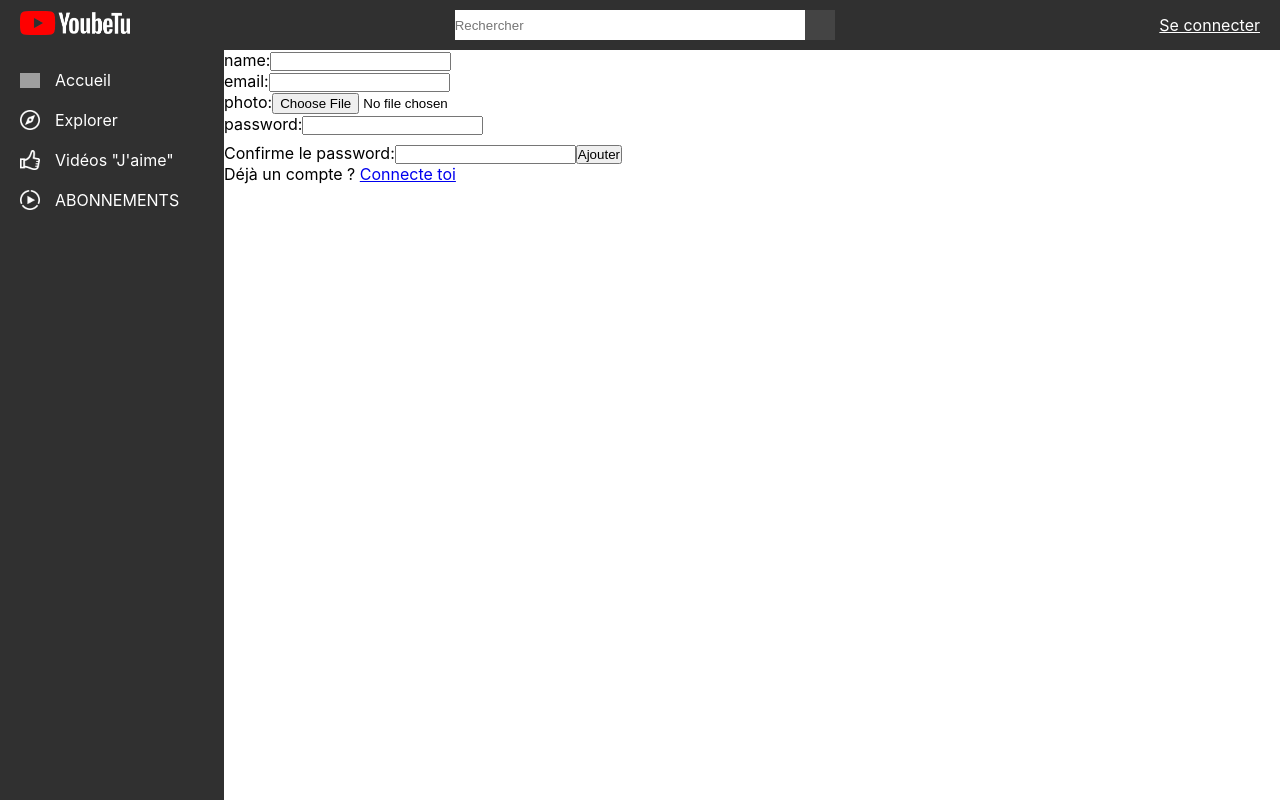
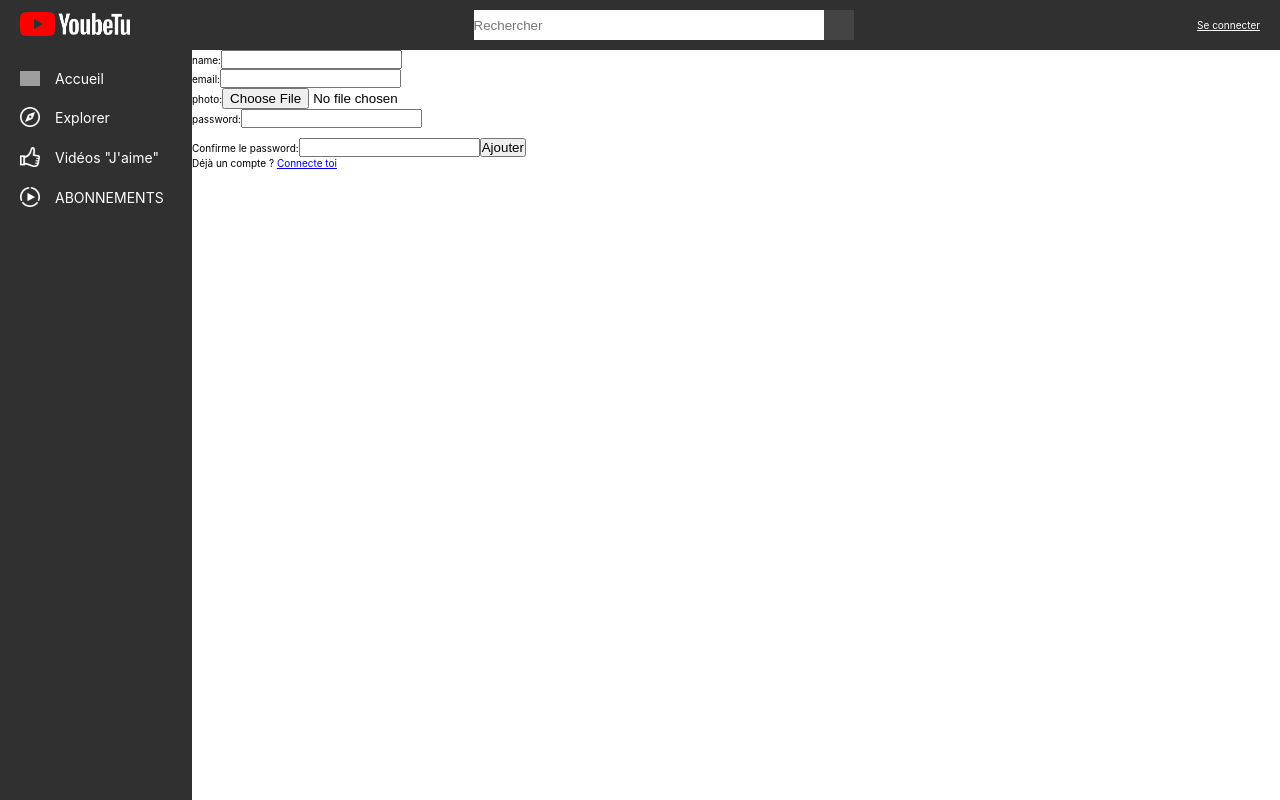
Before and after one commit to LeoPhilip33/youbetu-front, a React (Create React App) app: page /register in a window 1280 px wide. Built offline with nearby package versions, Linux system fonts and the light colour scheme; no server answers; grey boxes are pictures that could not be loaded.

Commit message:
:lipstick: add variables scss files and refactor code

```diff
--- a/src/App.css
+++ /dev/null
@@ -1,13 +0,0 @@
-*{
-    margin: 0;
-    padding: 0;
-    box-sizing: border-box;
-}
-
-.flex-container-navbar{
-    display: flex;
-}
-.container-app{
-    width: 100%;
-    height: calc(100vh - 50px);
-}
--- /dev/null
+++ b/src/App.scss
@@ -0,0 +1,35 @@
+@import './_variables.scss';
+
+*{
+    margin: 0;
+    padding: 0;
+    box-sizing: border-box;
+}
+
+html{
+    font-size: 62.5%;
+}
+
+
+body {
+    margin: 0;
+    font-family: -apple-system, BlinkMacSystemFont, 'Segoe UI', 'Roboto', 'Oxygen',
+      'Ubuntu', 'Cantarell', 'Fira Sans', 'Droid Sans', 'Helvetica Neue',
+      sans-serif;
+    -webkit-font-smoothing: antialiased;
+    -moz-osx-font-smoothing: grayscale;
+}
+
+code {
+    font-family: source-code-pro, Menlo, Monaco, Consolas, 'Courier New',
+        monospace;
+}
+
+
+.flex-container-navbar{
+    display: flex;
+}
+.container-app{
+    width: 100%;
+    height: calc(100vh - 50px);
+}
--- a/src/App.tsx
+++ b/src/App.tsx
@@ -1,4 +1,4 @@
-import './App.css'
+import './App.scss'
 import LateralNavbar from './components/LateralNavbar/LateralNavbar'
 import Navbar from './components/navbar/Navbar'
 import { BrowserRouter as Router, Route, Routes } from "react-router-dom"
--- /dev/null
+++ b/src/_variables.scss
@@ -0,0 +1 @@
+$navbar-width: 15%;
--- a/src/components/LateralNavbar/LateralNavbar.scss
+++ b/src/components/LateralNavbar/LateralNavbar.scss
@@ -1,3 +1,6 @@
+@import '../../_variables.scss';
+.container-lateral-navbar{
+
     .lateral-navbar{
         position: fixed;
         background-color: hsl(0, 0%, 18.82%);
@@ -5,15 +8,11 @@
         height: calc(100vh - 50px);
         top: 50px;
         left: 0;
-    width: 14rem;
-}
-.container-lateral-navbar{
-}
-.logo_lateral{
-    width: 20px;
-    margin-right: 15px;
-    height: fit-content;
-}
+        width: $navbar-width;
+
+        .text-decoration-none-link{
+            text-decoration: none;
+            color: white;
 
             .alignement-logo{
                 cursor: pointer;
@@ -21,14 +20,22 @@
                 align-items: center;
                 margin: 20px 20px;
                 transition: 0.2s;
-}
 
-.alignement-logo:hover{
+                &:hover{
                     transform: translateX(10px);
                     transition: 0.2s;
                 }
 
-.text-decoration-none-link{
-    text-decoration: none;
-    color: white;
+                .logo_lateral{
+                    width: 20px;
+                    margin-right: 15px;
+                    height: fit-content;
                 }
+
+                p{
+                    font-size: 1.4rem;
+                }
+            }
+        }
+    }
+}
--- a/src/components/LateralNavbar/LateralNavbar.tsx
+++ b/src/components/LateralNavbar/LateralNavbar.tsx
@@ -12,24 +12,27 @@ function LateralNavbar() {
                 <Link className='text-decoration-none-link' to="/">
                     <div className='alignement-logo'>
                         <img src={logo_home} className="logo_lateral" alt="Home youbetu" />
-                        <div> Accueil </div>
+                        <p> Accueil </p>
                     </div>
                 </Link>
-
+                <Link className='text-decoration-none-link' to="/">
                     <div className='alignement-logo'>
                         <img src={logo_explorer} className="logo_lateral" alt="Explorer youbetu" />
-                    <div> Explorer </div>
+                        <p> Explorer </p>
                     </div>
-
+                </Link>
+                <Link className='text-decoration-none-link' to="/">
                     <div className='alignement-logo'>
                         <img src={logo_like} className="logo_lateral" alt="Like youbetu" />
-                    <div> Vidéos "J'aime" </div>
+                        <p> Vidéos "J'aime" </p>
                     </div>
-
+                </Link>
+                <Link className='text-decoration-none-link' to="/">
                     <div className='alignement-logo'>
                         <img src={logo_abonnement} className="logo_lateral" alt="Like youbetu" />
-                    <div> ABONNEMENTS </div>
+                        <p> ABONNEMENTS </p>
                     </div>
+                </Link>
             </div>
         </div>
 
--- a/src/components/Video/VideoMiniature.scss
+++ b/src/components/Video/VideoMiniature.scss
@@ -6,6 +6,12 @@
 
     .video-miniature{
         height: 100%;
+        text-decoration: none;
+        color: black;
+
+        h2{
+            font-size: 1.4rem;
+        }
 
         img{
             width: 100%;
--- a/src/index.css
+++ /dev/null
@@ -1,13 +0,0 @@
-body {
-  margin: 0;
-  font-family: -apple-system, BlinkMacSystemFont, 'Segoe UI', 'Roboto', 'Oxygen',
-    'Ubuntu', 'Cantarell', 'Fira Sans', 'Droid Sans', 'Helvetica Neue',
-    sans-serif;
-  -webkit-font-smoothing: antialiased;
-  -moz-osx-font-smoothing: grayscale;
-}
-
-code {
-  font-family: source-code-pro, Menlo, Monaco, Consolas, 'Courier New',
-    monospace;
-}
--- a/src/index.tsx
+++ b/src/index.tsx
@@ -1,6 +1,6 @@
 import React from 'react';
 import ReactDOM from 'react-dom';
-import './index.css';
+import './App.scss';
 import App from './App';
 import reportWebVitals from './reportWebVitals';
 
--- a/src/pages/Auth/Auth.scss
+++ b/src/pages/Auth/Auth.scss
@@ -1,6 +1,8 @@
+@import '../../_variables.scss';
+
 .auth-container{
     width: 100%;
-    padding-left: 14rem;
+    padding-left: $navbar-width;
 }
 
 .ajouter-compter{
--- a/src/pages/Home/Home.scss
+++ b/src/pages/Home/Home.scss
@@ -1,13 +1,14 @@
+@import '../../_variables.scss';
 .home-page{
     width: 100%;
-    padding-left: 14rem;
+    padding-left: $navbar-width;
 
     .video-container{
         height: 35vh;
         display: flex;
-        justify-content: space-around;
         flex-wrap: wrap;
         width: 100%;
+        padding: 2rem;
     }
 
 }
--- a/src/pages/Home/Home.tsx
+++ b/src/pages/Home/Home.tsx
@@ -21,7 +21,6 @@ function Home() {
         <div className='home-page'>
 
             <LateralNavbar />
-            <h1>Home page</h1>
 
             <section className='video-container'>
                 {videos.map((video, index) => {
```
Lines whose indentation alone changed are shown as unchanged.
